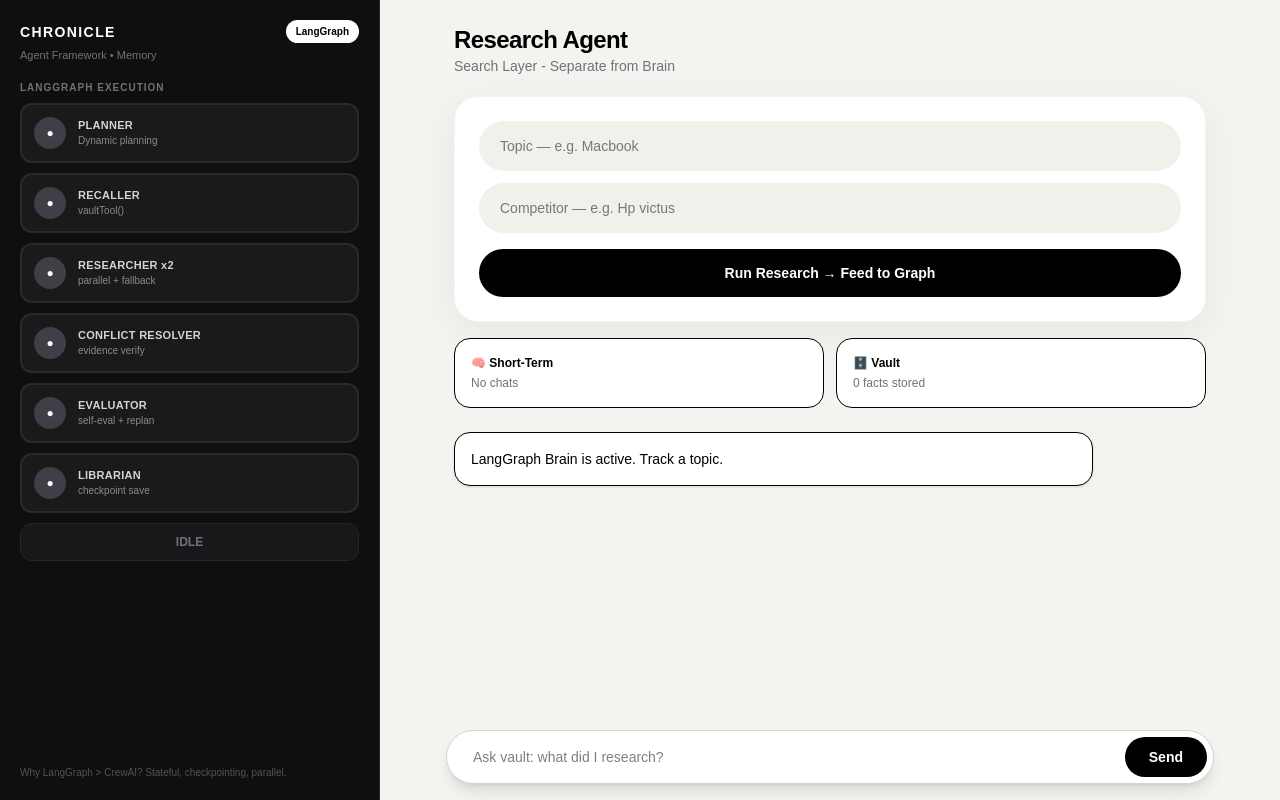
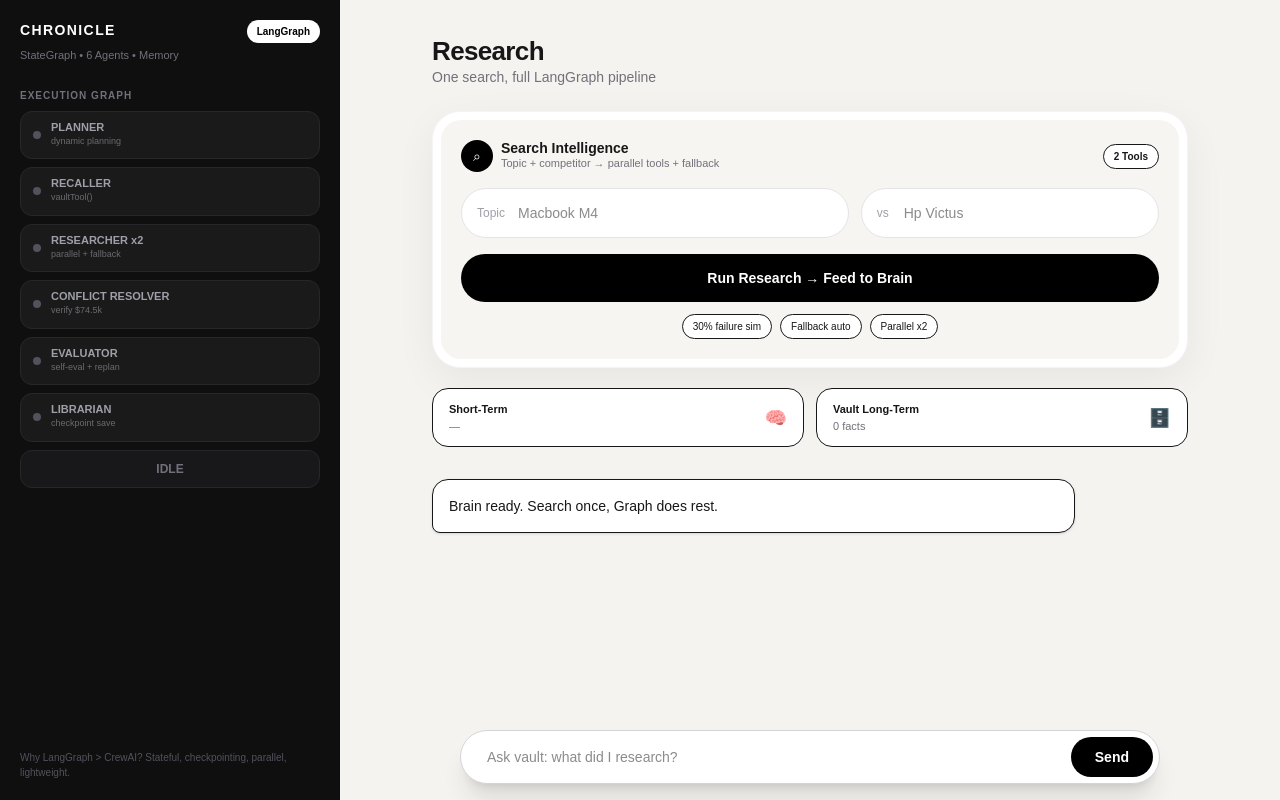
Before and after one commit to Steron167/AI-SECOND-BRAIN, a Next.js app: page / in a window 1280 px wide. Built offline with nearby package versions, Linux system fonts and the light colour scheme.

Commit message:
ui: single presentable search card

```diff
--- a/app/page.tsx
+++ b/app/page.tsx
@@ -7,7 +7,7 @@
   const [competitor, setCompetitor] = useState("")
   const [result, setResult] = useState("")
   const [input, setInput] = useState("")
-  const [chats, setChats] = useState<Chat[]>([{ role: "ai", text: "LangGraph Brain is active. Track a topic." }])
+  const [chats, setChats] = useState<Chat[]>([{ role: "ai", text: "Brain ready. Search once, Graph does rest." }])
   const [memory, setMemory] = useState<any>({ short: [], long: { facts: [] } })
   const [loading, setLoading] = useState(false)
   const [meta, setMeta] = useState<any>(null)
@@ -15,17 +15,17 @@
   const [activeNode, setActiveNode] = useState("")
 
   useEffect(() => {
-    const saved = localStorage.getItem("chronicle_memory")
-    if (saved) setMemory(JSON.parse(saved))
+    const s = localStorage.getItem("chronicle_memory")
+    if (s) setMemory(JSON.parse(s))
   }, [])
 
   async function trackResearch() {
-    if (!topic) return
+    if (!topic.trim()) return
     setLoading(true); setResult("")
     const steps = ["planner","recaller","researcher","resolver","evaluator","librarian"]
-    let i=0; const it = setInterval(()=>{ setActiveNode(steps[i]); i=(i+1)%6 }, 400)
+    let i=0; const it = setInterval(()=>{ setActiveNode(steps[i]); i=(i+1)%6 }, 350)
     try {
-      const res = await fetch("/api/chat", { method: "POST", headers: { "Content-Type": "application/json" }, body: JSON.stringify({ message: `Research Topic: ${topic} | Competitor: ${competitor || "general"}`, memory }) })
+      const res = await fetch("/api/chat", { method: "POST", headers: { "Content-Type": "application/json" }, body: JSON.stringify({ message: `Research: ${topic} vs ${competitor || "general market"}`, memory }) })
       const data = await res.json()
       clearInterval(it); setActiveNode("done")
       setResult(data.reply); setMeta(data); setCheckpoints(data.checkpoints||[]); setMemory(data.memory_context)
@@ -47,85 +47,110 @@
   }
 
   const Node = ({ id, title, sub }: any) => (
-    <div className={`rounded-xl p-3 border-2 flex items-center gap-3 ${activeNode===id? "bg-white text-black border-white shadow-xl" : "bg-[#1a1a1a] border-[#2a2a2a] text-zinc-300"}`}>
-      <div className={`w-8 h-8 rounded-full flex items-center justify-center font-bold text-xs ${activeNode===id? "bg-black text-white" : "bg-zinc-700 text-white"}`}>●</div>
-      <div><div className="text-[11px] font-bold tracking-wide">{title}</div><div className="text-[10px] opacity-60">{sub}</div></div>
-      {activeNode===id && <div className="ml-auto text-[10px] text-green-500 font-bold">RUNNING</div>}
+    <div className={`rounded-xl px-3 py-2.5 border flex items-center gap-2.5 ${activeNode===id? "bg-white text-black border-white shadow-lg" : "bg-[#1a1a1a] border-zinc-800 text-zinc-400"}`}>
+      <div className={`w-2 h-2 rounded-full ${activeNode===id? "bg-green-500 animate-pulse" : "bg-zinc-600"}`} />
+      <div><div className="text-[11px] font-bold leading-none">{title}</div><div className="text-[9px] opacity-60 mt-0.5">{sub}</div></div>
     </div>
   )
 
   return (
-    <div className="min-h-screen bg-[#f5f3ef] flex text-black">
-      {/* LEFT - SOLID DARK */}
-      <div className="w-[380px] hidden lg:flex flex-col bg-[#0f0f0f] text-white p-5 border-r border-zinc-800">
-        <div className="flex justify-between items-center">
-          <h1 className="font-black tracking-widest text-sm">CHRONICLE</h1>
-          <span className="text-[10px] bg-white text-black px-2.5 py-1 rounded-full font-bold">LangGraph</span>
-        </div>
-        <div className="text-[11px] text-zinc-500 mt-1 mb-4">Agent Framework • Memory</div>
+    <div className="min-h-screen bg-[#f5f3ef] flex">
 
-        <div className="text-[10px] text-zinc-500 tracking-widest mb-2 font-bold">LANGGRAPH EXECUTION</div>
-        <div className="space-y-2.5">
-          <Node id="planner" title="PLANNER" sub="Dynamic planning" />
+      {/* LEFT - LANGGRAPH */}
+      <div className="w-[340px] hidden lg:flex flex-col bg-[#0f0f0f] text-white p-5">
+        <div className="flex justify-between"><div className="font-black tracking-widest text-sm">CHRONICLE</div><div className="text-[10px] bg-white text-black px-2.5 py-1 rounded-full font-bold">LangGraph</div></div>
+        <div className="text-[11px] text-zinc-500 mt-1 mb-6">StateGraph • 6 Agents • Memory</div>
+
+        <div className="space-y-2">
+          <div className="text-[10px] tracking-widest text-zinc-500 font-bold mb-2">EXECUTION GRAPH</div>
+          <Node id="planner" title="PLANNER" sub="dynamic planning" />
           <Node id="recaller" title="RECALLER" sub="vaultTool()" />
           <Node id="researcher" title="RESEARCHER x2" sub="parallel + fallback" />
-          <Node id="resolver" title="CONFLICT RESOLVER" sub="evidence verify" />
+          <Node id="resolver" title="CONFLICT RESOLVER" sub="verify $74.5k" />
           <Node id="evaluator" title="EVALUATOR" sub="self-eval + replan" />
           <Node id="librarian" title="LIBRARIAN" sub="checkpoint save" />
-          <div className={`p-2.5 rounded-xl text-center text-xs font-bold border ${activeNode==="done"? "bg-green-500 text-black border-green-500" : "bg-zinc-900 text-zinc-500 border-zinc-800"}`}>{activeNode==="done"? "✓ COMPLETE" : "IDLE"}</div>
+          <div className={`mt-2 p-2.5 rounded-xl text-center text-xs font-bold border ${activeNode==="done"? "bg-green-500 text-black border-green-500" : "bg-zinc-900 border-zinc-800 text-zinc-500"}`}>{activeNode==="done"? "✓ COMPLETE" : "IDLE"}</div>
         </div>
 
         {meta?.metrics && (
-          <div className="grid grid-cols-3 gap-2 mt-4">
-            <div className="bg-[#1e1e1e] border border-zinc-800 rounded-xl p-2.5 text-center"><div className="text-[8px] text-zinc-500">CONFIDENCE</div><div className="text-green-400 font-bold">{meta.metrics.confidence}</div></div>
-            <div className="bg-[#1e1e1e] border border-zinc-800 rounded-xl p-2.5 text-center"><div className="text-[8px] text-zinc-500">RETRIES</div><div className="text-orange-400 font-bold">{meta.metrics.retries}</div></div>
-            <div className="bg-[#1e1e1e] border border-zinc-800 rounded-xl p-2.5 text-center"><div className="text-[8px] text-zinc-500">STEPS</div><div className="font-bold">{checkpoints.length}</div></div>
+          <div className="grid grid-cols-3 gap-2 mt-6">
+            <div className="bg-[#1c1c1c] border border-zinc-800 rounded-xl p-3 text-center"><div className="text-[9px] text-zinc-500">CONFIDENCE</div><div className="text-green-400 font-bold">{meta.metrics.confidence}</div></div>
+            <div className="bg-[#1c1c1c] border border-zinc-800 rounded-xl p-3 text-center"><div className="text-[9px] text-zinc-500">RETRIES</div><div className="text-orange-400 font-bold">{meta.metrics.retries}</div></div>
+            <div className="bg-[#1c1c1c] border border-zinc-800 rounded-xl p-3 text-center"><div className="text-[9px] text-zinc-500">STEPS</div><div className="font-bold">{checkpoints.length}</div></div>
           </div>
         )}
-        <div className="mt-auto text-[10px] text-zinc-600">Why LangGraph {" > "} CrewAI? Stateful, checkpointing, parallel.</div>
+        <div className="mt-auto text-[10px] text-zinc-600 pt-6">Why LangGraph {" > "} CrewAI? Stateful, checkpointing, parallel, lightweight.</div>
       </div>
 
-      {/* RIGHT - SOLID LIGHT */}
-      <div className="flex-1 flex flex-col max-w-[800px] mx-auto w-full">
-        <div className="p-6">
-          <div className="mb-2">
-            <h2 className="text-2xl font-bold tracking-tight">Research Agent</h2>
-            <p className="text-sm text-zinc-500">Search Layer - Separate from Brain</p>
+      {/* RIGHT */}
+      <div className="flex-1 flex flex-col max-w-[820px] mx-auto w-full">
+
+        <div className="p-6 md:p-8">
+          {/* SINGLE PRESENTABLE SEARCH CARD */}
+          <div>
+            <h1 className="text-[26px] font-bold tracking-tight">Research</h1>
+            <p className="text-sm text-zinc-500 -mt-1">One search, full LangGraph pipeline</p>
           </div>
 
-          <div className="bg-white rounded-[24px] p-6 shadow-[0_10px_40px_rgba(0,0,0,0.06)] border border-zinc-100 mt-5">
-            <input value={topic} onChange={e=>setTopic(e.target.value)} placeholder="Topic — e.g. Macbook" className="w-full bg-[#f2f0eb] rounded-full px-5 py-3.5 outline-none text-sm border border-transparent focus:border-black focus:bg-white transition" />
-            <input value={competitor} onChange={e=>setCompetitor(e.target.value)} placeholder="Competitor — e.g. Hp victus" className="w-full bg-[#f2f0eb] rounded-full px-5 py-3.5 outline-none text-sm mt-3 border border-transparent focus:border-black focus:bg-white transition" />
-            <button onClick={trackResearch} disabled={loading} className="w-full bg-black text-white py-3.5 rounded-full font-semibold text-sm mt-4 hover:bg-zinc-800 transition disabled:opacity-50">
-              {loading? "Running LangGraph →" : "Run Research → Feed to Graph"}
-            </button>
+          <div className="mt-6 bg-white rounded-[28px] border border-zinc-100 shadow-[0_12px_40px_rgba(0,0,0,0.06)] p-2">
+            <div className="bg-[#f7f5f2] rounded-[20px] p-4 md:p-5">
+              <div className="flex items-center gap-2 mb-4">
+                <div className="w-8 h-8 rounded-full bg-black text-white flex items-center justify-center text-sm">⌕</div>
+                <div><div className="text-sm font-bold leading-none">Search Intelligence</div><div className="text-[11px] text-zinc-500">Topic + competitor → parallel tools + fallback</div></div>
+                <div className="ml-auto text-[10px] px-2.5 py-1 rounded-full bg-white border font-bold">2 Tools</div>
+              </div>
+
+              <div className="grid md:grid-cols-[1.3fr_1fr] gap-3">
+                <div className="relative">
+                  <span className="absolute left-4 top-1/2 -translate-y-1/2 text-zinc-400 text-xs">Topic</span>
+                  <input value={topic} onChange={e=>setTopic(e.target.value)} placeholder="Macbook M4" className="w-full bg-white rounded-full pl-[56px] pr-5 py-3.5 outline-none text-sm border border-zinc-200 focus:border-black focus:ring-1 focus:ring-black transition" />
+                </div>
+                <div className="relative">
+                  <span className="absolute left-4 top-1/2 -translate-y-1/2 text-zinc-400 text-xs">vs</span>
+                  <input value={competitor} onChange={e=>setCompetitor(e.target.value)} placeholder="Hp Victus" className="w-full bg-white rounded-full pl-[42px] pr-5 py-3.5 outline-none text-sm border border-zinc-200 focus:border-black focus:ring-1 focus:ring-black transition" />
+                </div>
+              </div>
+
+              <button onClick={trackResearch} disabled={loading} className="w-full mt-4 bg-black text-white py-3.5 rounded-full font-bold text-sm hover:bg-zinc-800 transition disabled:opacity-50 flex items-center justify-center gap-2">
+                {loading? <span className="w-4 h-4 border-2 border-white/30 border-t-white rounded-full animate-spin" /> : null}
+                {loading? "Running LangGraph..." : "Run Research → Feed to Brain"}
+              </button>
+
+              <div className="flex gap-2 mt-3 justify-center">
+                <span className="text-[10px] px-2.5 py-1 rounded-full bg-white border">30% failure sim</span>
+                <span className="text-[10px] px-2.5 py-1 rounded-full bg-white border">Fallback auto</span>
+                <span className="text-[10px] px-2.5 py-1 rounded-full bg-white border">Parallel x2</span>
+              </div>
+            </div>
           </div>
 
+          {/* RESULT - SINGLE CARD */}
           {result && (
-            <div className="mt-5">
-              <div className="flex gap-2 mb-3">
-                {result.includes("FALLBACK") && <span className="text-xs bg-orange-100 text-orange-700 px-3 py-1 rounded-full border border-orange-200 font-medium">⚠ Fallback Recovered</span>}
-                <span className="text-xs bg-green-100 text-green-700 px-3 py-1 rounded-full border border-green-200 font-medium">✓ Verified</span>
+            <div className="mt-6 bg-white rounded-[22px] border border-zinc-200 shadow-sm overflow-hidden">
+              <div className="px-6 py-3 bg-[#fbfaf8] border-b flex justify-between items-center">
+                <div className="text-[11px] font-bold tracking-widest text-zinc-400">SYNTHESIZED ANSWER</div>
+                <div className="flex gap-2">
+                  {result.includes("FALLBACK") && <span className="text-[10px] px-2.5 py-1 rounded-full bg-orange-100 text-orange-700 border border-orange-200">Fallback Recovered</span>}
+                  <span className="text-[10px] px-2.5 py-1 rounded-full bg-black text-white">Confidence {meta?.metrics?.confidence}</span>
+                </div>
               </div>
-              <div className="bg-white rounded-[20px] border border-zinc-200 p-6 shadow-sm">
-                <div className="text-[10px] font-bold tracking-widest text-zinc-400 mb-3">FINAL ANSWER</div>
-                <div className="whitespace-pre-wrap text-[14px] leading-6 text-zinc-800">{result.split("---")[0]}</div>
-              </div>
+              <div className="p-6 whitespace-pre-wrap text-[14px] leading-7 text-zinc-800">{result.split("---")[0]}</div>
             </div>
           )}
 
-          <div className="grid grid-cols-2 gap-3 mt-4">
-            <div className="bg-white rounded-2xl border p-4"><div className="text-xs font-bold">🧠 Short-Term</div><div className="text-xs text-zinc-500 mt-1">{memory.short?.length? memory.short.slice(-2).join(" • ") : "No chats"}</div></div>
-            <div className="bg-white rounded-2xl border p-4"><div className="text-xs font-bold">🗄️ Vault</div><div className="text-xs text-zinc-500 mt-1">{memory.long?.facts?.length||0} facts stored</div></div>
+          {/* MEMORY STRIP */}
+          <div className="mt-5 grid grid-cols-2 gap-3">
+            <div className="bg-white rounded-2xl border px-4 py-3 flex justify-between items-center"><div><div className="text-[11px] font-bold">Short-Term</div><div className="text-[11px] text-zinc-500 truncate max-w-[180px]">{memory.short?.slice(-1)[0] || "—"}</div></div><div className="text-lg">🧠</div></div>
+            <div className="bg-white rounded-2xl border px-4 py-3 flex justify-between items-center"><div><div className="text-[11px] font-bold">Vault Long-Term</div><div className="text-[11px] text-zinc-500">{memory.long?.facts?.length||0} facts</div></div><div className="text-lg">🗄️</div></div>
           </div>
         </div>
 
-        <div className="flex-1 px-6 space-y-3">
-          {chats.map((c,i)=><div key={i} className={`p-4 rounded-2xl text-sm max-w-[85%] ${c.role==="user"? "bg-black text-white ml-auto" : "bg-white border shadow-sm mr-auto"}`}>{c.text}</div>)}
+        <div className="flex-1 px-6 md:px-8 space-y-3 pb-4">
+          {chats.map((c,i)=><div key={i} className={`p-4 rounded-2xl text-sm max-w-[85%] ${c.role==="user"? "bg-black text-white ml-auto rounded-br-lg" : "bg-white border shadow-sm mr-auto rounded-bl-lg"}`}>{c.text}</div>)}
         </div>
 
-        <div className="p-4 sticky bottom-0 bg-[#f5f3ef]">
-          <div className="bg-white border border-zinc-300 rounded-full p-1.5 flex gap-2 shadow-lg">
+        <div className="p-4 sticky bottom-0 bg-[#f5f3ef]/90 backdrop-blur">
+          <div className="max-w-[700px] mx-auto bg-white border border-zinc-300 rounded-full p-1.5 flex gap-2 shadow-xl">
             <input value={input} onChange={e=>setInput(e.target.value)} onKeyDown={e=>e.key==="Enter"&&send()} placeholder="Ask vault: what did I research?" className="flex-1 bg-transparent px-5 outline-none text-sm" />
             <button onClick={send} className="bg-black text-white px-6 py-2.5 rounded-full text-sm font-bold">Send</button>
           </div>
```
